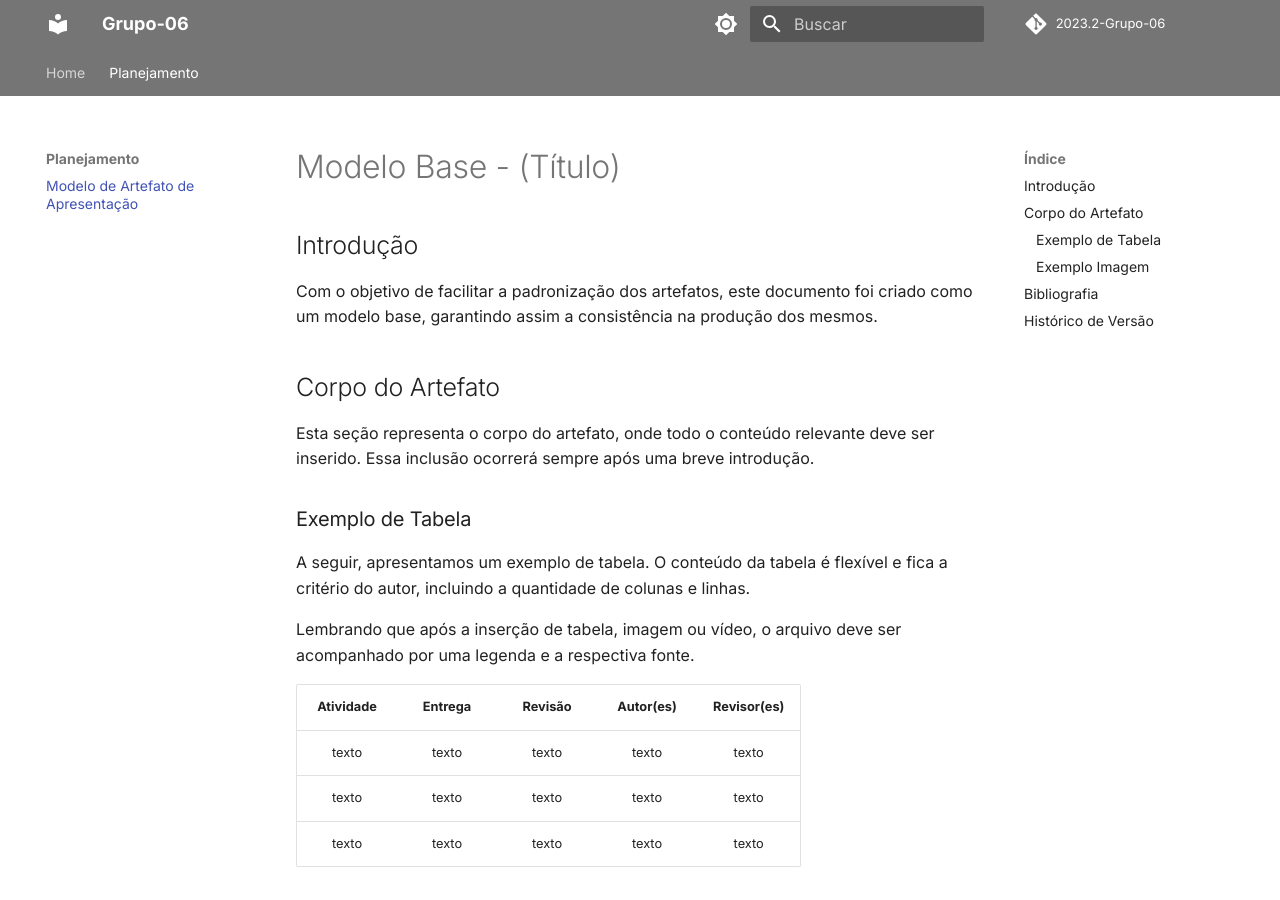
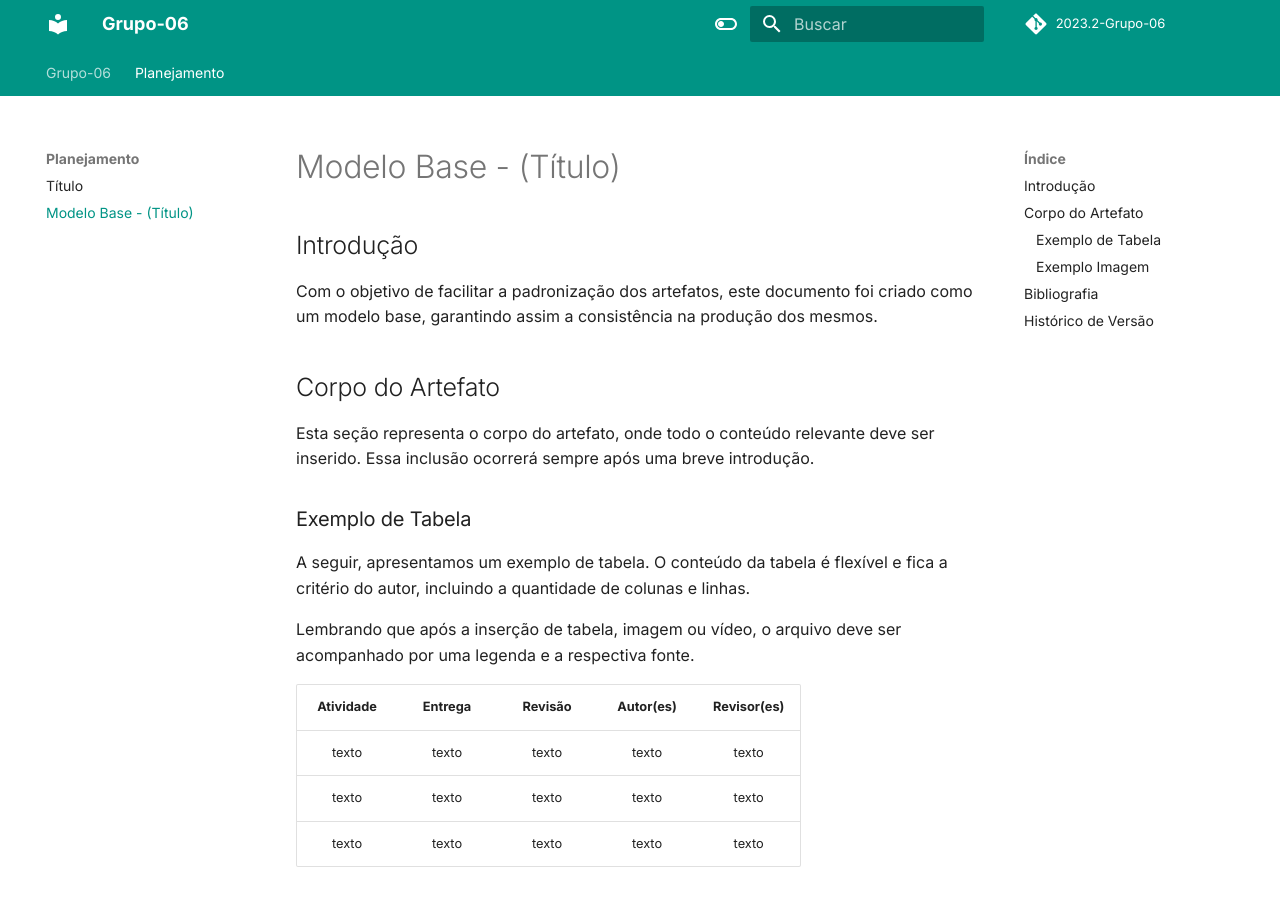
Before and after one commit to Requisitos-de-Software/2023.2-Skoob, an MkDocs documentation site: the page built from docs/planejamento/modelo_artefato_apresentação.md, in a window 1280 px wide and 900 px high. Built offline with MkDocs 1.6.1 and Material for MkDocs 9.7.7, drawn with Linux system fonts in a browser that asks for light colours; some web fonts are replaced; comment, search, counter and statistics services are not loaded.

Commit message:
Update mkdocs.yml

```diff
--- a/mkdocs.yml
+++ b/mkdocs.yml
@@ -2,21 +2,29 @@
 repo_url: https://github.com/Requisitos-de-Software/2023.2-Grupo06
 
 site_name: Grupo-06
-nav:
-  - Home: index.md
-  - Planejamento:
-    - "Modelo de Artefato de Apresentação": planejamento/modelo_artefato_apresentação.md
-
 theme:
   name: material
+  features:
+    - navigation.tabs
+    - navigation.sections
+    - toc.integrate
+    - navigation.top
+    - search.suggest
+    - search.highlight
   language: pt
   palette:
-    - media: "(prefers-color-scheme: light)"
-      scheme: default
-      primary: grey
+    - scheme: default
       toggle:
-        icon: material/brightness-7
-        name: Tema escuro
+        icon: material/toggle-switch-off-outline
+        name: Switch to dark mode
+      primary: teal
+      accent: purple
+    - scheme: slate
+      toggle:
+        icon: material/toggle-switch
+        name: Switch to light mode
+      primary: teal
+      accent: lime
 
     - media: "(prefers-color-scheme: dark)"
       scheme: slate
@@ -24,6 +32,12 @@
       toggle:
         icon: material/brightness-4
         name: Tema claro
+#nav:
+ # - Home: index.md
+  #- Planejamento:
+   # - "Modelo de Artefato de Apresentação": planejamento/modelo_artefato_apresentação.md
+
+
   font:
     text: "Inter"
     code: "sans-serif"
```
